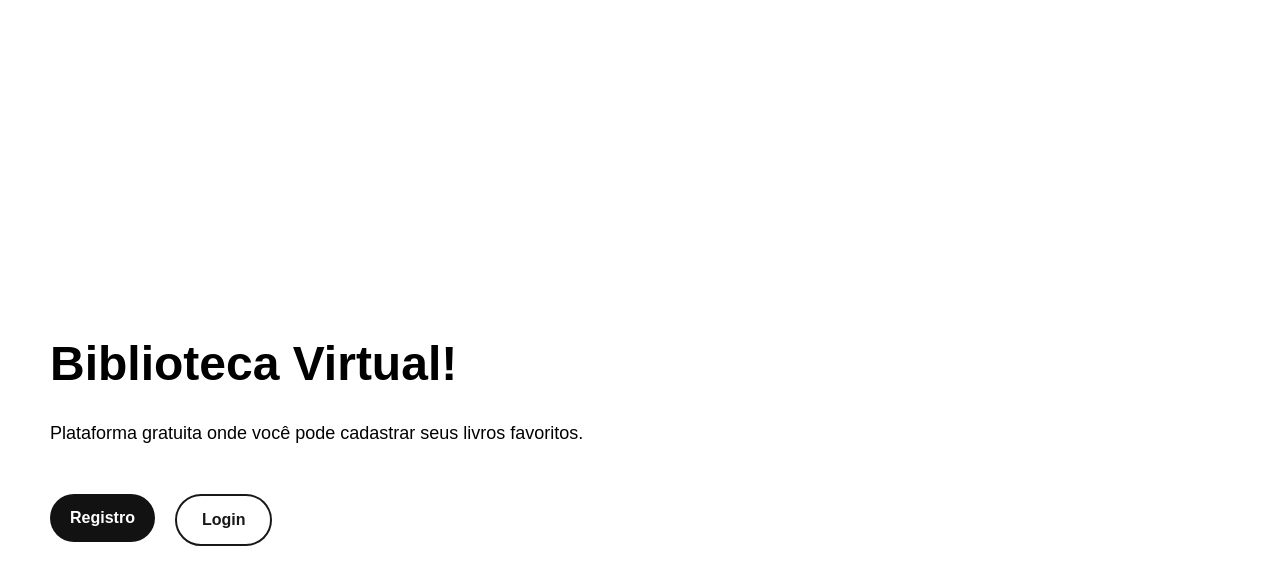
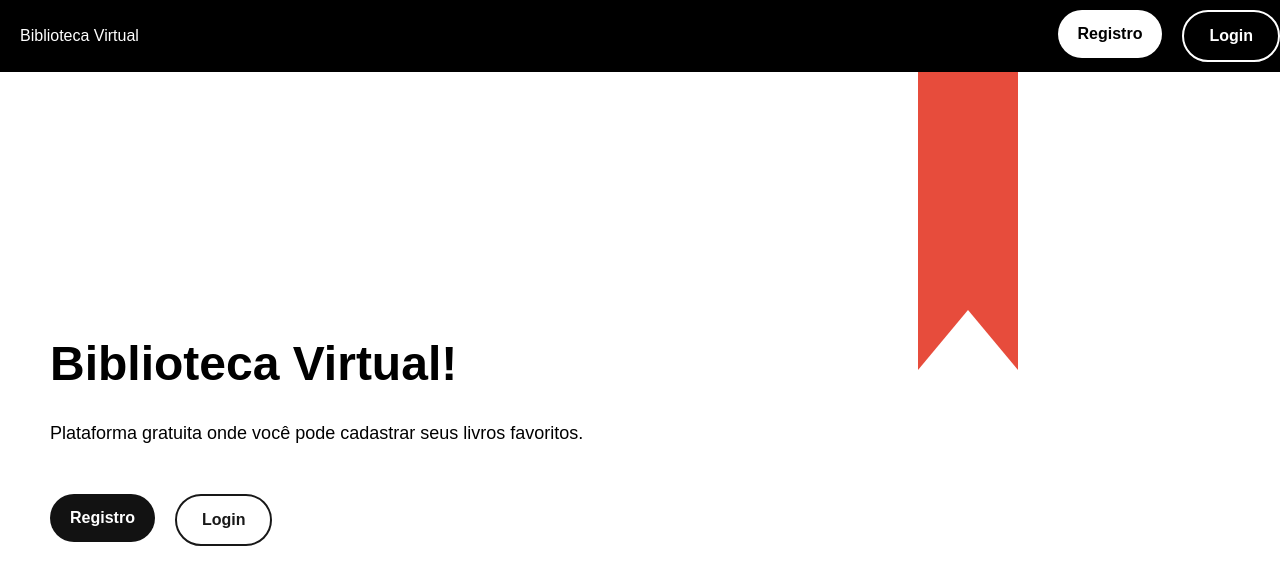
Before and after one commit to CeciliaCarol/BibliotecaVirtual, a Django app: page / in a window 1280 px wide. Shown: the top 585 px of the page. Run offline with Django 5.2, Linux system fonts and the light colour scheme.

Commit message:
Alteração de estilo mas não está completa

```diff
--- a/biblioteca/templates/index.html
+++ b/biblioteca/templates/index.html
@@ -4,8 +4,20 @@
 <head>
     <title>Biblioteca Virtual</title>
     <link rel="stylesheet" href="{% static 'css/estilos.css' %}">
+    <link href="https://fonts.googleapis.com/css2?family=Poppins:wght@300;400;500&display=swap" rel="stylesheet">
 </head>
 <body>
+  <nav class="navbar">
+    <div class="logo">Biblioteca Virtual</div>
+    <div class="btn-index">
+      <div class="btn-registrar-nav">
+        <a class="deco-btn-registrar-nav" href="{% url 'usuario:register' %}">Registro</a>
+      </div>
+      <div class="btn-login-nav">
+        <a class="deco-btn-login-nav" href="{% url 'usuario:login' %}">Login</a>
+      </div>
+    </div>
+  </nav>
 <div class="index_principal">
   <div class="index_conteudo">
     <div class="titulo">
@@ -25,6 +37,9 @@
     </div>
   </div>
   <div class="index_imagem">
+    <div class="livro_1">
+      <div class="bookmark"></div>
+    </div>
   </div>
 </div>
 </body>
```
